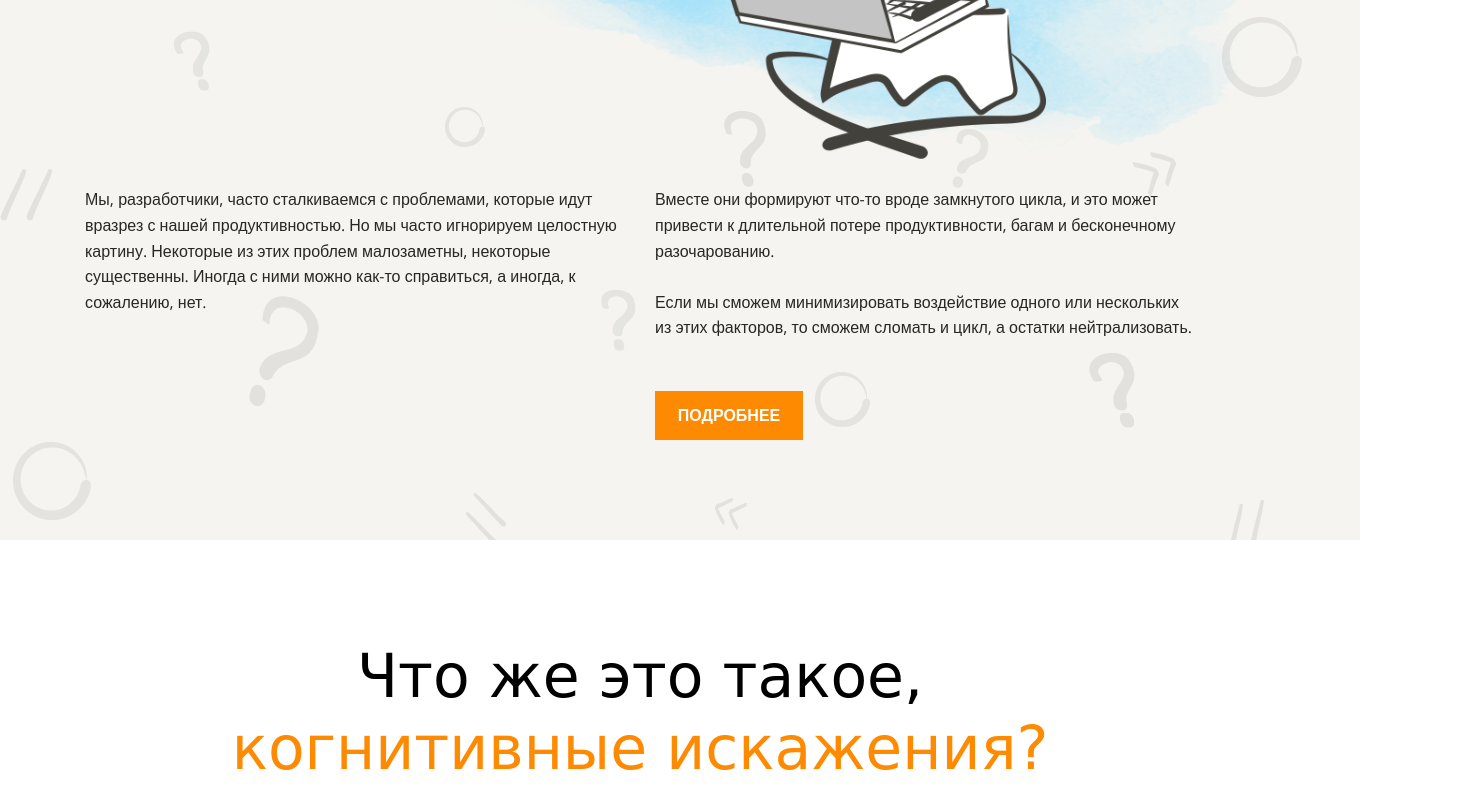
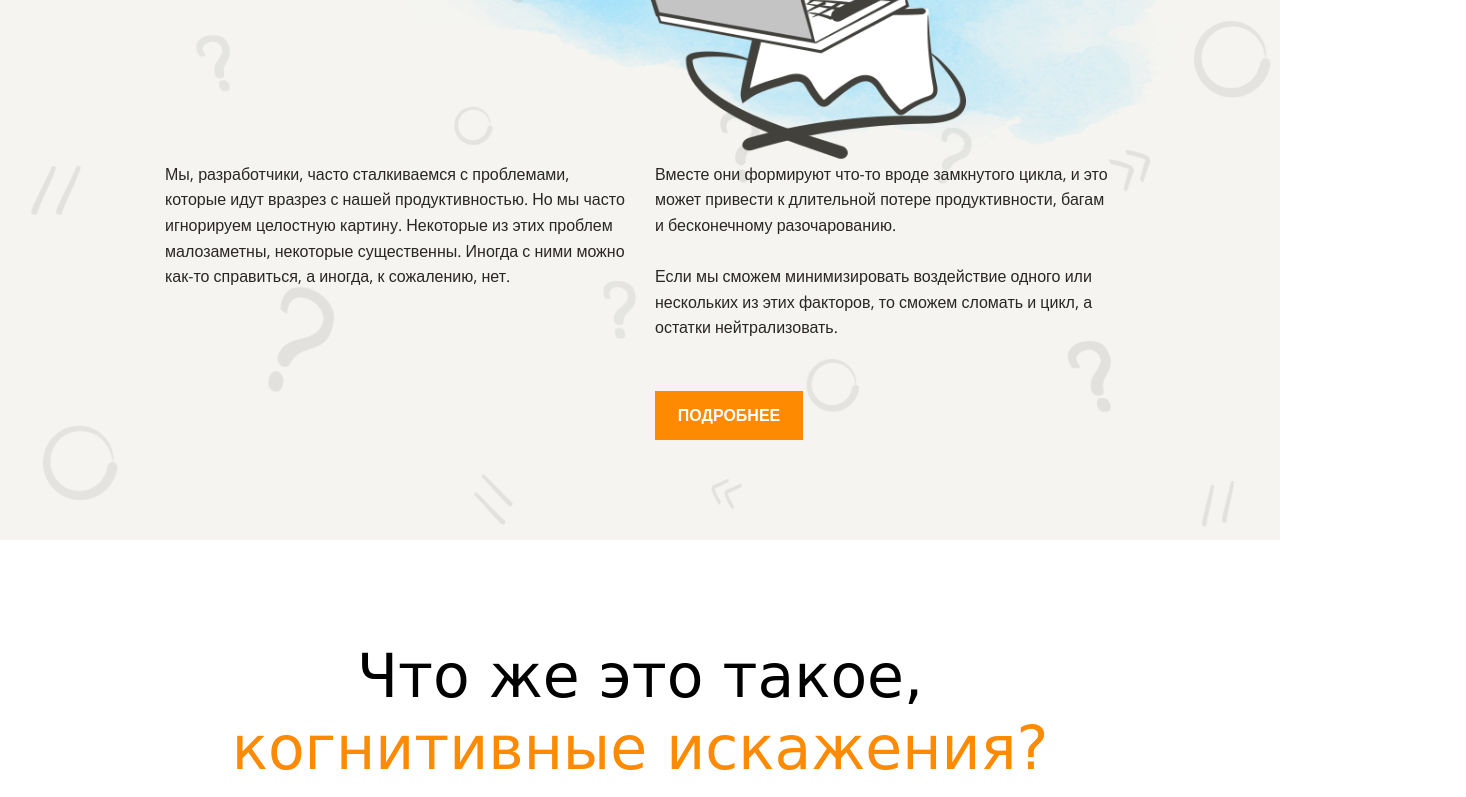
Before and after one commit to niilak/layout-designer-project-lvl1, a website: page src/index.html in a window 1280 px wide. Shown: the part 374-1171 px from the top of the page, 1466 px wide, since content can reach past the window. Drawn offline with nearby package versions, Linux system fonts and the light colour scheme; a web font is replaced by a local one.

Commit message:
test background

```diff
--- a/src/styles/style.css
+++ b/src/styles/style.css
@@ -31,7 +31,7 @@ body {
   align-items: center;
   justify-content: center;
 
-  width: 1440px;
+  width: 100%;
   height: 914px;
 
   padding: 100px 165px;
@@ -53,12 +53,12 @@ body {
 
   top: 20px;
 
-  width: 1440px;
-  height: 914px;
+  width: 100%;
+  height: 100%;
 
   background-image: url("../images/background.png");
   background-repeat: no-repeat;
-  background-position: center;
+  background-position: top;
   background-size: cover;
 
   opacity: 0.1;
```
